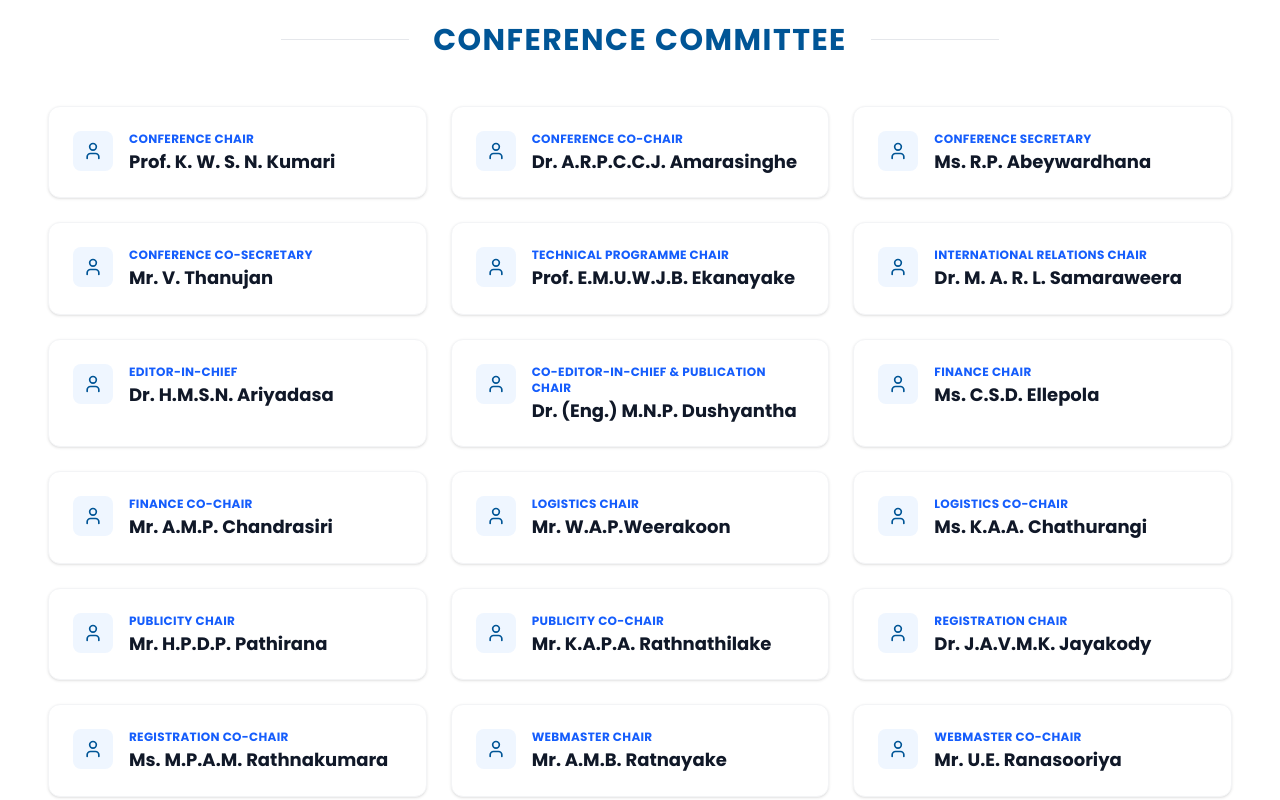
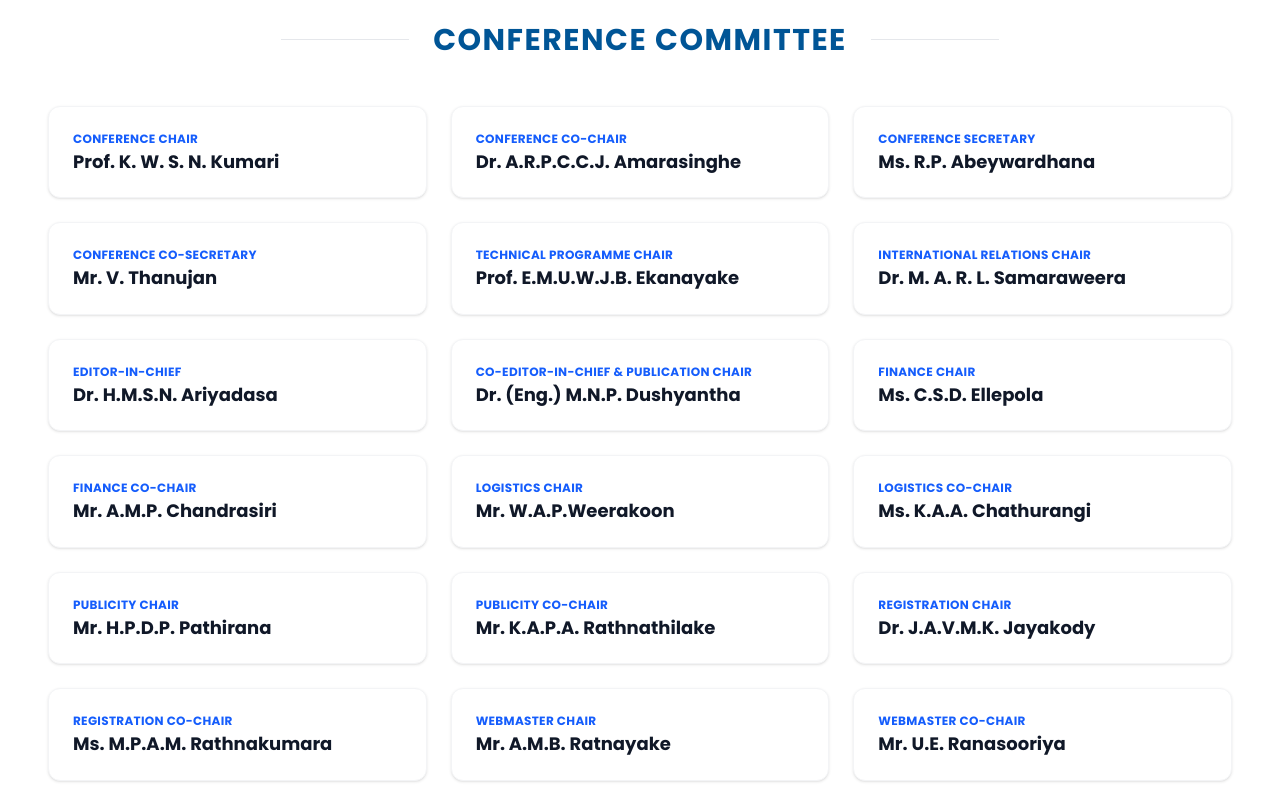
Before and after one commit to geeganage-yeran/Impetus_2026, a React (Vite) app: page /committee in a window 1280 px wide. Shown: the part 1340-2140 px from the top of the page. Built offline with nearby package versions, Linux system fonts and the light colour scheme.

Commit message:
Refactor Conference Committee Grid Section to remove icon placeholder and improve layout clarity

```diff
--- a/src/pages/Committe.jsx
+++ b/src/pages/Committe.jsx
@@ -104,7 +104,7 @@ const AdvisorySection = ({ title, members }) => (
   </div>
 );
 
-// --- 2. Conference Committee Grid Section (Horizontal Layout) ---
+// --- 2. Conference Committee Grid Section (Horizontal Layout - No Icon) ---
 const ConferenceCommitteeGrid = ({ title, members }) => (
   <div className="mb-24 last:mb-0">
     <div className="flex items-center justify-center mb-12" data-aos="fade-up">
@@ -128,12 +128,7 @@ const ConferenceCommitteeGrid = ({ title, members }) => (
             {/* Top accent bar */}
             <div className="absolute top-0 left-0 w-full h-1 bg-gradient-to-r from-blue-400 to-blue-600 transform scale-x-0 group-hover:scale-x-100 transition-transform duration-500 origin-left"></div>
 
-            <div className="flex items-start gap-4">
-               {/* Icon Placeholder */}
-              <div className="flex-shrink-0 w-10 h-10 bg-blue-50 rounded-lg flex items-center justify-center text-[#005596] group-hover:bg-[#005596] group-hover:text-white transition-colors">
-                <User className="w-5 h-5" />
-              </div>
-
+            {/* Content Container */}
             <div>
               <p className="text-xs font-bold text-blue-600 uppercase tracking-wide mb-1 group-hover:text-blue-700">
                 {m.role}
@@ -141,7 +136,6 @@ const ConferenceCommitteeGrid = ({ title, members }) => (
               <h3 className="text-gray-900 font-bold text-lg leading-tight group-hover:text-[#005596] transition-colors">
                 {m.name}
               </h3>
-              </div>
             </div>
           </div>
         ))}
```
Lines whose indentation alone changed are shown as unchanged.
